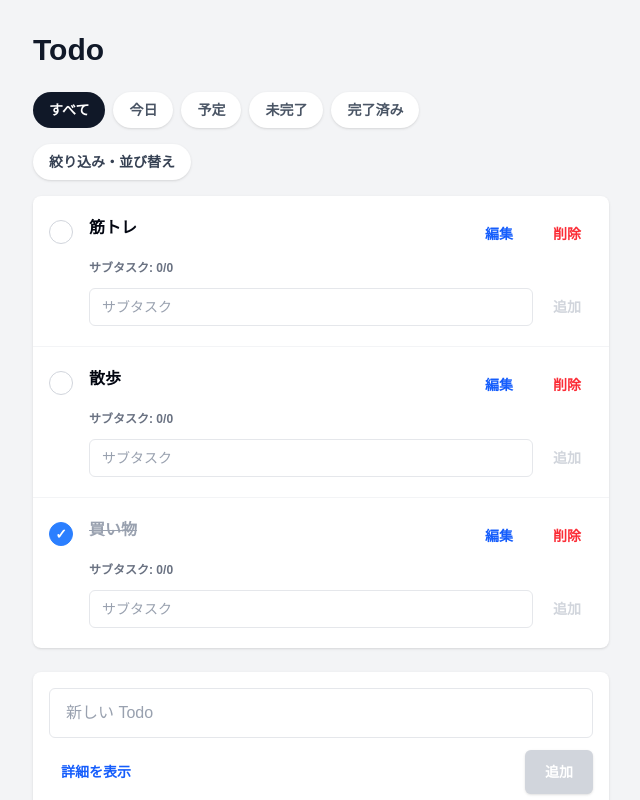
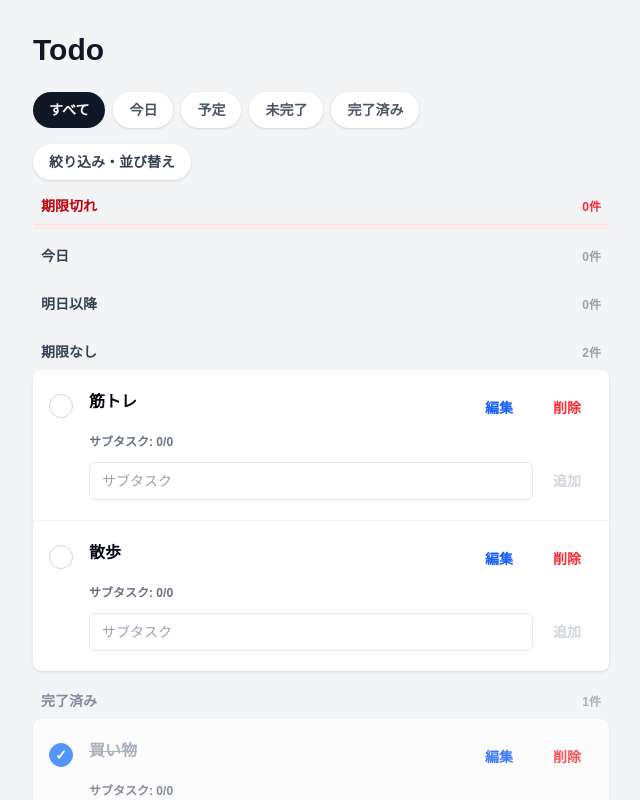
Before and after one commit to daxi1081-ui/todo-app, a Next.js app: page / in a window 1280 px wide. Shown: the top 800 px of the page, without its empty margins (319-959 px from the left). Built offline with nearby package versions, Linux system fonts and the light colour scheme.

Commit message:
Todo一覧をセクション表示に改善

```diff
--- a/app/components/TodoList.tsx
+++ b/app/components/TodoList.tsx
@@ -6,6 +6,7 @@ import type { FormEvent, KeyboardEvent } from "react";
 import { AddButton } from "./AddButton";
 import { TodoItem } from "./TodoItem";
 import { normalizeTag, parseTags } from "../utils/tags";
+import { createTodoSections, toDateInputValue } from "../utils/todoSections";
 import type {
   Todo,
   TodoFilter,
@@ -98,14 +99,6 @@ function isTodoSort(value: unknown): value is TodoSort {
  * @param date 変換する日付。
  * @returns YYYY-MM-DD 形式の日付文字列。
  */
-function toDateInputValue(date: Date) {
-  const year = date.getFullYear();
-  const month = String(date.getMonth() + 1).padStart(2, "0");
-  const day = String(date.getDate()).padStart(2, "0");
-
-  return `${year}-${month}-${day}`;
-}
-
 /**
  * 保存済み Todo を現在の Todo 型に整えます。
  *
@@ -375,6 +368,7 @@ export function TodoList({ todos }: TodoListProps) {
     searchTodos(filterTodos(todoItems, selectedFilter), searchQuery),
     selectedSort,
   );
+  const todoSections = createTodoSections(filteredTodoItems);
   const selectedSortLabel = sortOptions.find((sort) => sort.value === selectedSort)?.label ?? "";
   const hasSearchQuery = searchQuery.trim().length > 0;
 
@@ -767,8 +761,53 @@ export function TodoList({ todos }: TodoListProps) {
       </div>
       </div>
 
-      <div className="rounded-lg bg-white shadow-sm">
-        {filteredTodoItems.map((todo) => (
+      <div className="grid gap-5">
+        {todoSections.map((section) => {
+          const headingId = `todo-section-${section.id}`;
+          const isOverdueSection = section.id === "overdue";
+          const isCompletedSection = section.id === "completed";
+
+          return (
+            <section
+              key={section.id}
+              aria-labelledby={headingId}
+              className={isCompletedSection ? "opacity-80" : undefined}
+            >
+              <div className="mb-2 flex items-baseline justify-between px-2">
+                <h2
+                  id={headingId}
+                  className={
+                    isOverdueSection
+                      ? "text-sm font-bold tracking-normal text-red-700"
+                      : isCompletedSection
+                        ? "text-sm font-bold tracking-normal text-gray-500"
+                        : "text-sm font-bold tracking-normal text-gray-700"
+                  }
+                >
+                  {section.label}
+                </h2>
+                <span
+                  className={
+                    isOverdueSection
+                      ? "text-xs font-semibold text-red-500"
+                      : "text-xs font-semibold text-gray-400"
+                  }
+                  aria-label={`${section.label} ${section.todos.length}件`}
+                >
+                  {section.todos.length}件
+                </span>
+              </div>
+
+              <div
+                className={
+                  isOverdueSection
+                    ? "overflow-hidden rounded-lg border border-red-100 bg-white shadow-sm ring-1 ring-red-50"
+                    : isCompletedSection
+                      ? "overflow-hidden rounded-lg bg-white shadow-sm"
+                      : "overflow-hidden rounded-lg bg-white shadow-sm"
+                }
+              >
+                {section.todos.map((todo) => (
                   <TodoItem
                     key={todo.id}
                     title={todo.title}
@@ -792,6 +831,10 @@ export function TodoList({ todos }: TodoListProps) {
                     onDeleteSubtask={(subtaskId) => deleteSubtask(todo.id, subtaskId)}
                   />
                 ))}
+              </div>
+            </section>
+          );
+        })}
       </div>
 
       <form onSubmit={addTodo} className="mt-6 rounded-lg bg-white p-4 shadow-sm">
--- /dev/null
+++ b/app/utils/todoSections.ts
@@ -0,0 +1,81 @@
+import type { Todo } from "../types/todo";
+
+export type TodoSectionId = "overdue" | "today" | "upcoming" | "noDueDate" | "completed";
+
+export type TodoSection = {
+  id: TodoSectionId;
+  label: string;
+  todos: Todo[];
+};
+
+const todoSectionLabels: Record<TodoSectionId, string> = {
+  overdue: "期限切れ",
+  today: "今日",
+  upcoming: "明日以降",
+  noDueDate: "期限なし",
+  completed: "完了済み",
+};
+
+/**
+ * Date inputs and Todo due dates share the same local YYYY-MM-DD format.
+ *
+ * @param date The date to convert.
+ * @returns A local date string for date input comparison.
+ */
+export function toDateInputValue(date: Date) {
+  const year = date.getFullYear();
+  const month = String(date.getMonth() + 1).padStart(2, "0");
+  const day = String(date.getDate()).padStart(2, "0");
+
+  return `${year}-${month}-${day}`;
+}
+
+/**
+ * Groups visible Todos into reminder-style date and completion sections.
+ *
+ * @param todos Todos after filtering, searching, and sorting.
+ * @param currentDate Date used as the boundary for today.
+ * @returns Sections in display order, including empty sections for stable headings.
+ */
+export function createTodoSections(todos: Todo[], currentDate = new Date()): TodoSection[] {
+  const today = toDateInputValue(currentDate);
+  const sections: Record<TodoSectionId, Todo[]> = {
+    overdue: [],
+    today: [],
+    upcoming: [],
+    noDueDate: [],
+    completed: [],
+  };
+
+  for (const todo of todos) {
+    if (todo.completed) {
+      sections.completed.push(todo);
+      continue;
+    }
+
+    if (todo.dueDate.length === 0) {
+      sections.noDueDate.push(todo);
+      continue;
+    }
+
+    if (todo.dueDate < today) {
+      sections.overdue.push(todo);
+      continue;
+    }
+
+    if (todo.dueDate === today) {
+      sections.today.push(todo);
+      continue;
+    }
+
+    sections.upcoming.push(todo);
+  }
+
+  return [
+    { id: "overdue", label: todoSectionLabels.overdue, todos: sections.overdue },
+    { id: "today", label: todoSectionLabels.today, todos: sections.today },
+    { id: "upcoming", label: todoSectionLabels.upcoming, todos: sections.upcoming },
+    { id: "noDueDate", label: todoSectionLabels.noDueDate, todos: sections.noDueDate },
+    { id: "completed", label: todoSectionLabels.completed, todos: sections.completed },
+  ];
+}
```
Also changed, not shown: 1 other file (tests, documents, lock files or other folders). Lines whose indentation alone changed are shown as unchanged.
